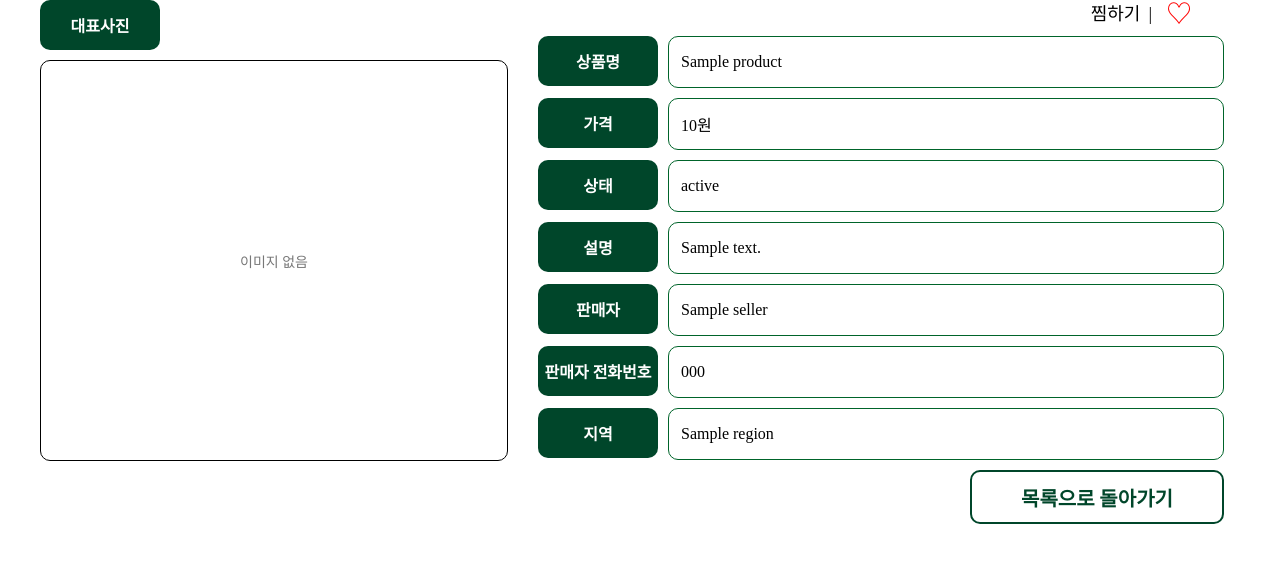
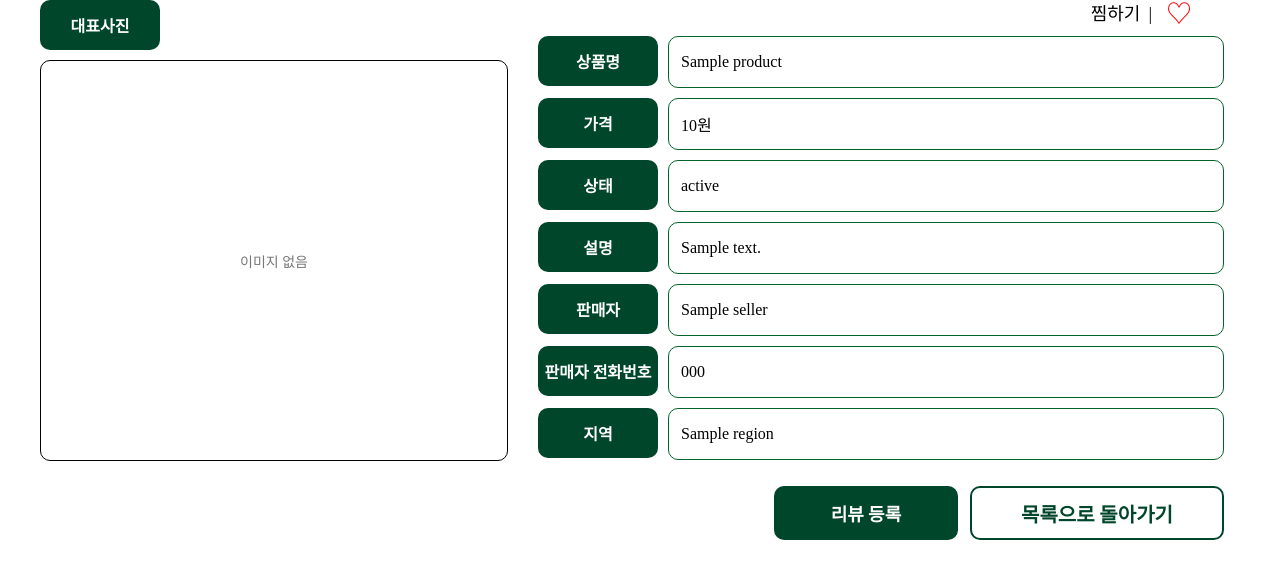
Before and after one commit to OSP-team-8/EwhaMarket, a Flask app: template templates/product_detail.html in a window 1280 px wide. Shown: the part 146-725 px from the top of the page. Run offline with Flask 3, Linux system fonts and the light colour scheme; the template is opened without the code that fills it: most values are stand-ins (such as "Sample title", 1, 10 or a date in 2020).

Commit message:
feat: 상품 상세 화면에서 리뷰 등록버튼 추가

```diff
--- a/static/product_detail.css
+++ b/static/product_detail.css
@@ -90,8 +90,10 @@
   display: flex;
   justify-content: flex-end;
   align-items: center;
+  gap: 12px;           /* 버튼 사이 여백 */
   max-width: 1200px;
   padding: 0 16px;
+  margin-top: 16px;
 }
 
 .back-btn {
@@ -112,6 +114,28 @@
 
 .back-btn:hover{ filter:brightness(0.95); }
 
+.review-btn {
+  display: flex;
+  justify-content: center;
+  align-items: center;
+  width: 180px;
+  height: 50px;
+  background: var(--green);          /* 진한 초록 배경 */
+  border: 2px solid var(--green);
+  border-radius: 10px;
+  color: #fff;
+  font-size: 18px;
+  font-weight: 700;
+  font-family: Inter;
+  text-decoration: none;
+}
+
+.review-btn:hover {
+  filter: brightness(1.05);
+}
+
+
+
 /* 반응형 */
 @media (max-width:980px){
   .detail{ grid-template-columns:1fr; }
--- a/templates/product_detail.html
+++ b/templates/product_detail.html
@@ -81,10 +81,21 @@
       <div class="value-box">{{ product.region or "-" }}</div>
     </div>
 
-    <!-- 목록으로 버튼 (오른쪽 박스 하단 정렬) -->
+        <!-- 목록 / 리뷰 등록 버튼 (오른쪽 정렬) -->
     <div class="actions">
-      <a class="back-btn" href="/list">목록으로 돌아가기</a>
+      <!-- 리뷰 등록 버튼: 현재 상품명을 가지고 리뷰 작성 페이지로 이동 -->
+      <a class="review-btn"
+         href="{{ url_for('reg_review_init', name=product.name) }}">
+        리뷰 등록
+      </a>
+
+      <!-- 목록으로 돌아가기 버튼 -->
+      <a class="back-btn"
+        href="{{ url_for('view_list') }}">
+        목록으로 돌아가기
+      </a>
     </div>
+
   </section>
 </div>
 {% endblock section %}
```
